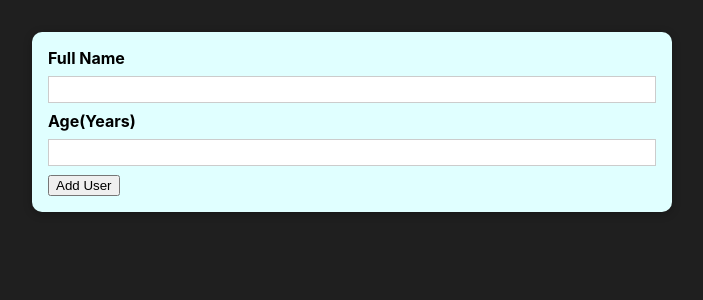
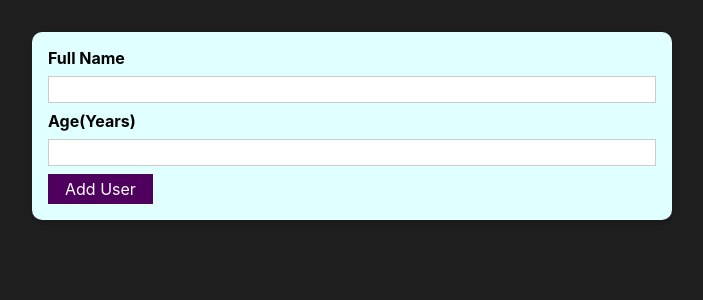
Before and after one commit to DMO17/user-form-react, a React (Create React App) app: page / in a window 1280 px wide. Shown: the top 300 px of the page, without its empty margins (288-991 px from the left). Built offline with nearby package versions, Linux system fonts and the light colour scheme.

Commit message:
imported and linked button to user form component

```diff
--- a/src/components/AddUser/index.js
+++ b/src/components/AddUser/index.js
@@ -1,3 +1,4 @@
+import { Button } from "../Button";
 import { Wrapper } from "../Wrapper";
 import classes from "./style.module.css";
 
@@ -12,7 +13,7 @@ export const AddUser = () => {
         <input id="fullName" type="text" />
         <label htmlFor="age">Age(Years)</label>
         <input id="age" type="number" />
-        <button type="submit">Add User</button>
+        <Button type="submit">Add User</Button>
       </form>
     </Wrapper>
   );
```
